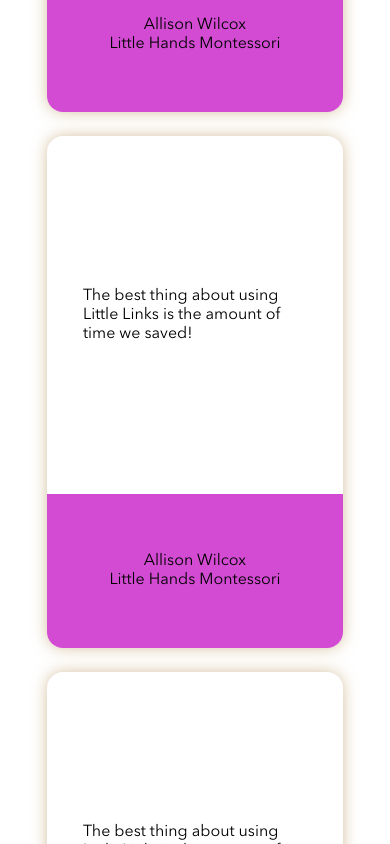
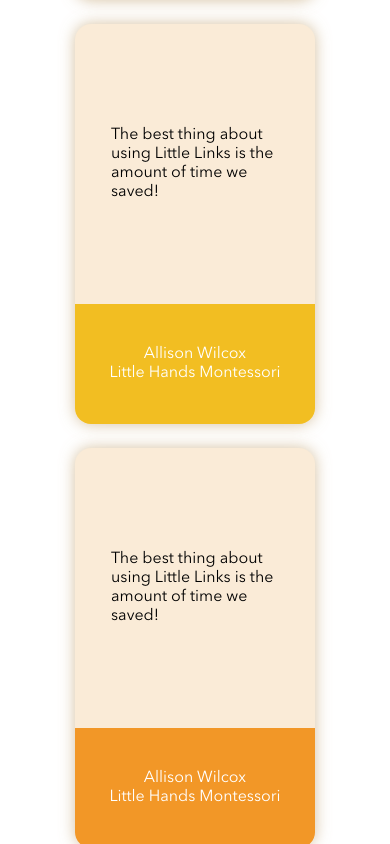
Before and after one commit to jmak119/little-links-client, a React (Create React App) app: page / in a window 390 px wide. Shown: the part 1440-2284 px from the top of the page. Built offline with nearby package versions, Linux system fonts and the light colour scheme.

Commit message:
colors and flex directions for tablet and desktop

```diff
--- a/src/components/Testimonials/Testimonials.jsx
+++ b/src/components/Testimonials/Testimonials.jsx
@@ -15,10 +15,10 @@
             </div>
 
             <div className="testimonials__card">
-                <div className="testimonials__quote-container">
+                <div className="testimonials__quote-container testimonials__">
                     <p>The best thing about using Little Links is the amount of time we saved!</p>
                 </div>
-                <div className="testimonials__author-container">
+                <div className="testimonials__author-container testimonials__yellow">
                     <p>Allison Wilcox</p>
                     <p>Little Hands Montessori</p>
                 </div>
@@ -28,7 +28,7 @@
                 <div className="testimonials__quote-container">
                     <p>The best thing about using Little Links is the amount of time we saved!</p>
                 </div>
-                <div className="testimonials__author-container">
+                <div className="testimonials__author-container testimonials__orange">
                     <p>Allison Wilcox</p>
                     <p>Little Hands Montessori</p>
                 </div>
--- a/src/components/Testimonials/Testimonials.scss
+++ b/src/components/Testimonials/Testimonials.scss
@@ -9,18 +9,40 @@
     gap: 1.5rem;
     margin-bottom: 2rem;
 
+    @include tablet {
+        flex-direction: row;
+        padding: 0 1rem;
+        width: 48rem;
+        margin: 0 auto 3rem auto;
+    }
+
+    @include desktop {
+       justify-content: space-around;
+       width: 63.75rem;
+    }
+
 
     &__card {
         display: flex;
         flex-direction: column;
         justify-content: space-between;
         margin: 0 auto;
-        width: 18.5rem;
-        height: 32rem;
+        width: 15rem;
+        height: 25rem;
         border: none;
         border-radius: 1rem;
         box-shadow: 0 0 15px hsla(37,39%,62%,.702);
         overflow: hidden;
+        background-color: antiquewhite;
+
+        @include tablet {
+
+        }
+
+        @include desktop {
+            width: 18.5rem;
+            height: 32rem;
+        }
     }
 
     &__quote-container {
@@ -28,6 +50,7 @@
         align-items: center;
         height: 70%;
         padding: 0 2.25rem;
+
     }
 
     &__author-container {
@@ -39,5 +62,14 @@
         align-items: center;
         justify-content: center;
         background-color: rgba(199, 31, 199, 0.801);
+        color: $background-white;
+    }
+
+    &__orange {
+        background-color: $orange;
+    }
+
+    &__yellow {
+        background-color: $yellow;
     }
 }
```
